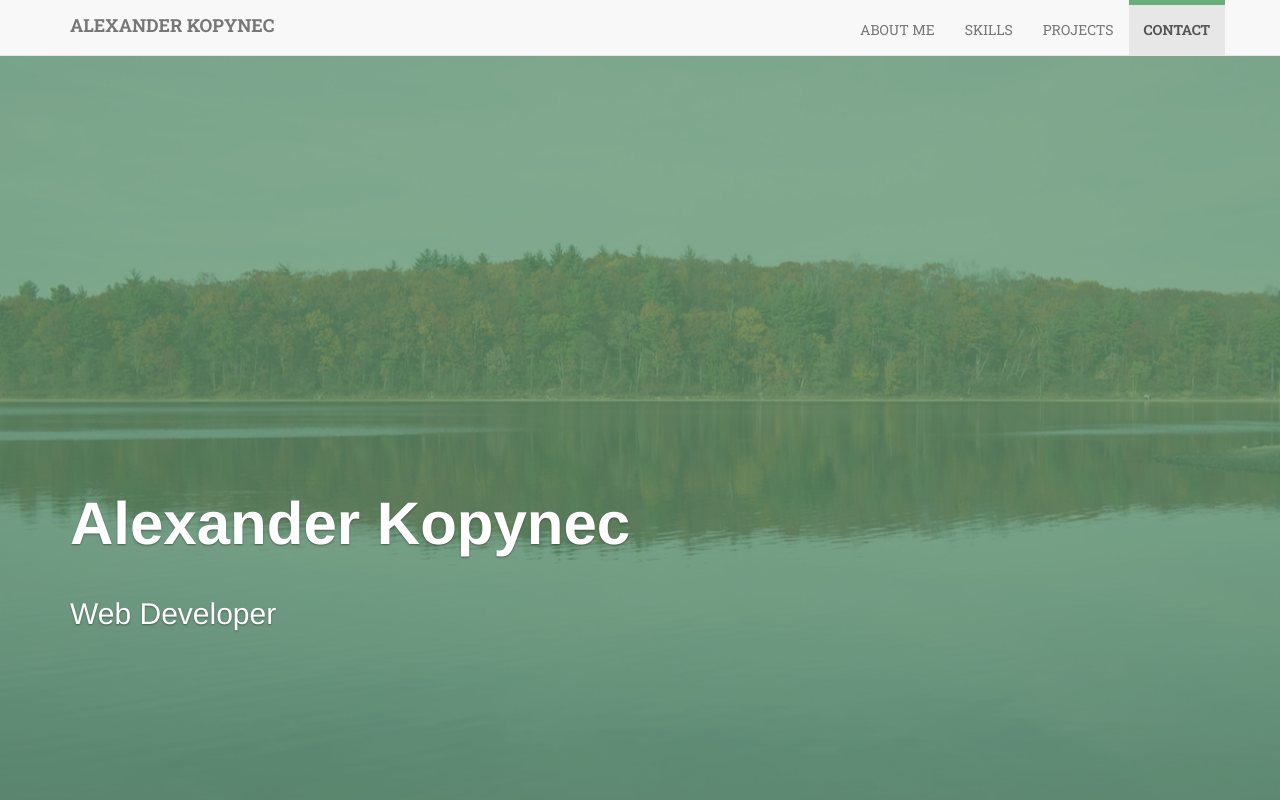
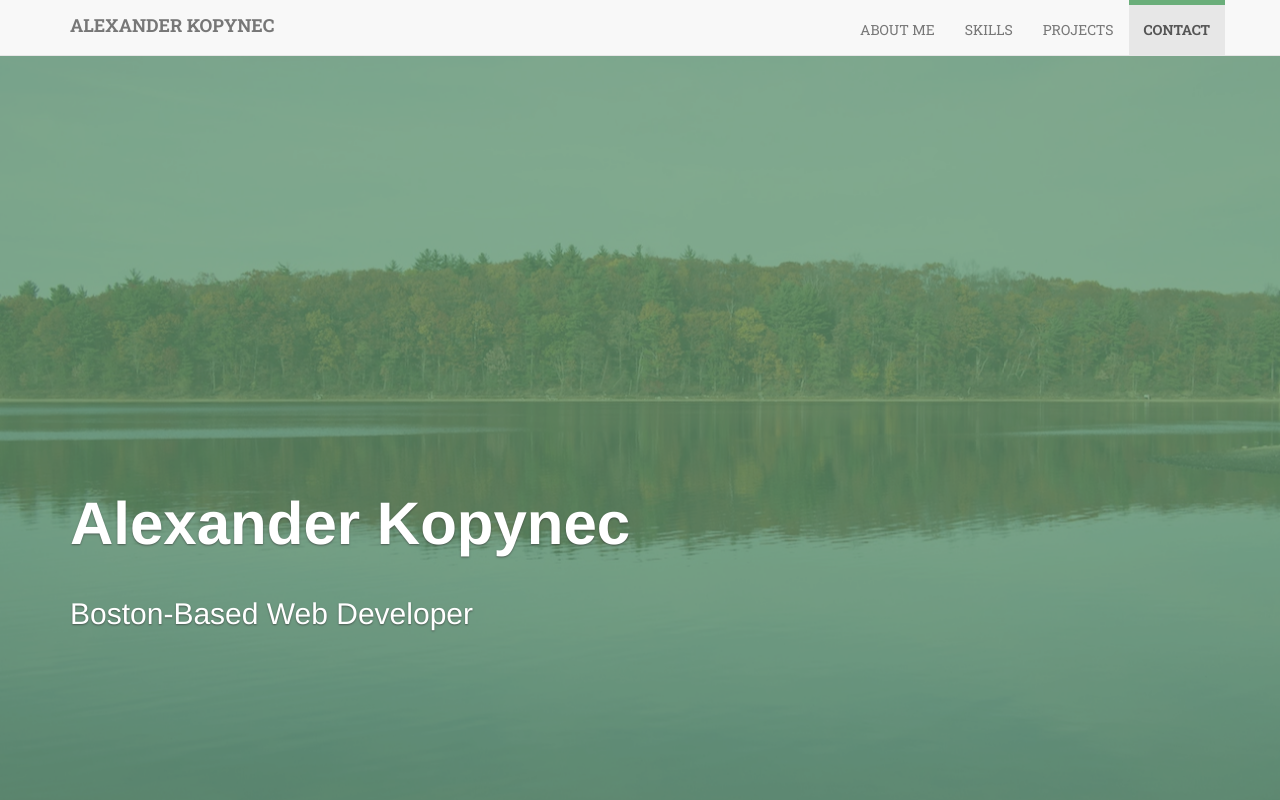
Before and after one commit to kopius/kopius.github.io, a website with bundled scripts: page index.html in a window 1280 px wide. Shown: the top 800 px of the page. Built offline with nearby package versions, Linux system fonts and the light colour scheme.

Commit message:
Update tagline

```diff
--- a/index.html
+++ b/index.html
@@ -106,7 +106,7 @@ _________________________________________________________ -->
                                 <img src="img/logo-big.png" alt="logo" width="130">
                             </div> -->
                             <h1 class="text-left" data-animate="fadeInDown">Alexander Kopynec</h1>
-                            <h2 class="text-left" data-animate="fadeInDown">Web Developer</h2>
+                            <h2 class="text-left" data-animate="fadeInDown">Boston-Based Web Developer</h2>
                         </div>
                     </div>
                 </div>
```
